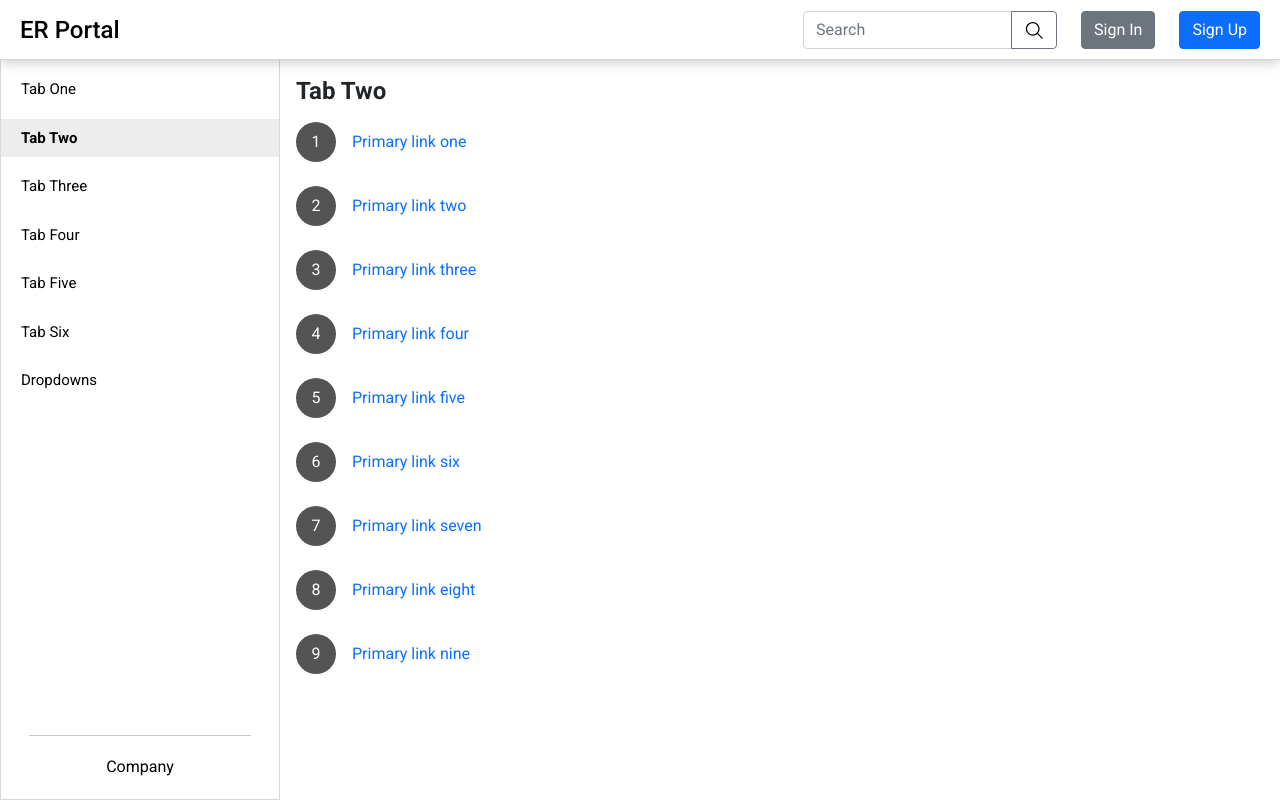
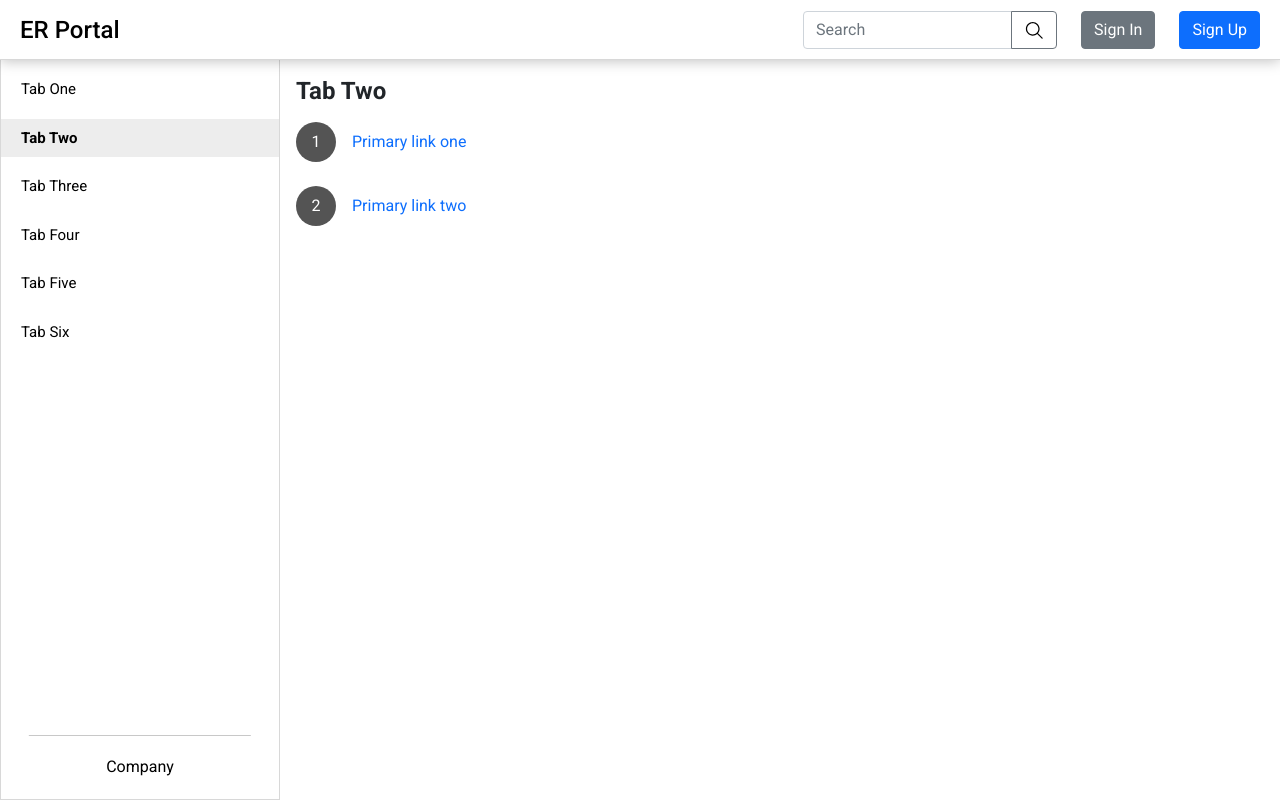
Before and after one commit to MANIMARAN-M/Naga-Project-N, a React (Create React App) app: page /tab-two in a window 1280 px wide. Built offline with nearby package versions, Linux system fonts and the light colour scheme.

Commit message:
Tab two has been updated

```diff
--- a/src/App.tsx
+++ b/src/App.tsx
@@ -12,18 +12,26 @@ import TabSix from './components/pages/tabSix/tabSixIndex';
 import TabThree from './components/pages/tabThree/tabThreeIndex';
 import TabTwo from './components/pages/tabTwo/tabTwoIndex';
 import DropdownAPI from './components/pages/dropdownAPI/dropdownAPI';
+import BreadCrumb from './components/reusableComponents/breadCrumb';
 
 const App = () => {
   return (
     <Layout>
       <Routes>
         <Route path='/' element={<TabOne />} />
-        <Route path='/tab-two' element={<TabTwo />} />
+        <Route path='/tab-two'>
+          <Route index element={<TabTwo />} />
+          <Route path='list-view' element={<DropdownAPI />}>
+            <Route index element={<BreadCrumb firstName='Tab One' link='/tab-two' secondName='View List' />} />
+          </Route>
+          <Route path='update-view' element={<DropdownAPI />}>
+            <Route index element={<BreadCrumb firstName='Tab One' link='/tab-two' secondName='Update List' />} />
+          </Route>
+        </Route>
         <Route path='/tab-three' element={<TabThree />} />
         <Route path='/tab-four' element={<TabFour />} />
         <Route path='/tab-five' element={<TabFive />} />
         <Route path='/tab-six' element={<TabSix />} />
-        <Route path='/dropdown-api' element={<DropdownAPI />} />
       </Routes>
     </Layout>
   );
--- a/src/components/layout/sidebar/index.tsx
+++ b/src/components/layout/sidebar/index.tsx
@@ -37,10 +37,6 @@ function ProSidebarMenu() {
     {
       name: "Tab Six",
       path: "/tab-six"
-    },
-    {
-      name: "Dropdowns",
-      path: "/dropdown-api"
     }
   ]
 
--- a/src/components/pages/dropdownAPI/dropdownAPI.tsx
+++ b/src/components/pages/dropdownAPI/dropdownAPI.tsx
@@ -1,5 +1,6 @@
 import React, { useState, useEffect } from 'react';
 import axios from "axios";
+import { Outlet } from 'react-router-dom';
 
 const DropdownAPI = () => {
   // Country states
@@ -80,6 +81,7 @@ const DropdownAPI = () => {
 
   return (
     <section>
+      <Outlet />
       <div className='d-flex align-items-end flex-wrap'>
         <div className='col-12 col-md-3'>
           <label>Countries</label> <br />
--- a/src/components/pages/tabTwo/tabTwoIndex.tsx
+++ b/src/components/pages/tabTwo/tabTwoIndex.tsx
@@ -1,43 +1,44 @@
 import React from 'react'
+import { Link } from 'react-router-dom'
 
 const TabTwo = () => {
   const linksData = [
     {
       name: "Primary link one",
-      link: "https://google.com/"
+      link: "list-view"
     },
     {
       name: "Primary link two",
-      link: "https://google.com/"
+      link: "update-view"
     },
-    {
-      name: "Primary link three",
-      link: "https://google.com/"
-    },
-    {
-      name: "Primary link four",
-      link: "https://google.com/"
-    },
-    {
-      name: "Primary link five",
-      link: "https://google.com/"
-    },
-    {
-      name: "Primary link six",
-      link: "https://google.com/"
-    },
-    {
-      name: "Primary link seven",
-      link: "https://google.com/"
-    },
-    {
-      name: "Primary link eight",
-      link: "https://google.com/"
-    },
-    {
-      name: "Primary link nine",
-      link: "https://google.com/"
-    }
+    // {
+    //   name: "Primary link three",
+    //   link: "https://google.com/"
+    // },
+    // {
+    //   name: "Primary link four",
+    //   link: "https://google.com/"
+    // },
+    // {
+    //   name: "Primary link five",
+    //   link: "https://google.com/"
+    // },
+    // {
+    //   name: "Primary link six",
+    //   link: "https://google.com/"
+    // },
+    // {
+    //   name: "Primary link seven",
+    //   link: "https://google.com/"
+    // },
+    // {
+    //   name: "Primary link eight",
+    //   link: "https://google.com/"
+    // },
+    // {
+    //   name: "Primary link nine",
+    //   link: "https://google.com/"
+    // }
   ]
   return (
     <section>
@@ -50,7 +51,7 @@ const TabTwo = () => {
             <div className='linksCount'><span>{index + 1}</span></div>
           </div>
           <div>
-            <div className='ms-3'><a href={data.link} target='_blank' rel="noreferrer" className="link-primary">{data.name}</a></div>
+            <div className='ms-3'><Link to={data.link} className="link-primary">{data.name}</Link></div>
           </div>
         </div>
       ))}
--- /dev/null
+++ b/src/components/reusableComponents/breadCrumb.tsx
@@ -0,0 +1,23 @@
+import React from 'react'
+import { Link } from 'react-router-dom'
+
+type Props = {
+  link: string;
+  firstName: string;
+  secondName: string;
+}
+
+const BreadCrumb = (props: Props) => {
+  return (
+    <div className='tabBC'>
+      <nav aria-label="breadcrumb">
+        <ol className="breadcrumb">
+          <li className="breadcrumb-item"><Link to={props.link}>{props.firstName}</Link></li>
+          <li className="breadcrumb-item active" aria-current="page">{props.secondName}</li>
+        </ol>
+      </nav>
+    </div>
+  )
+}
+
+export default BreadCrumb
```
